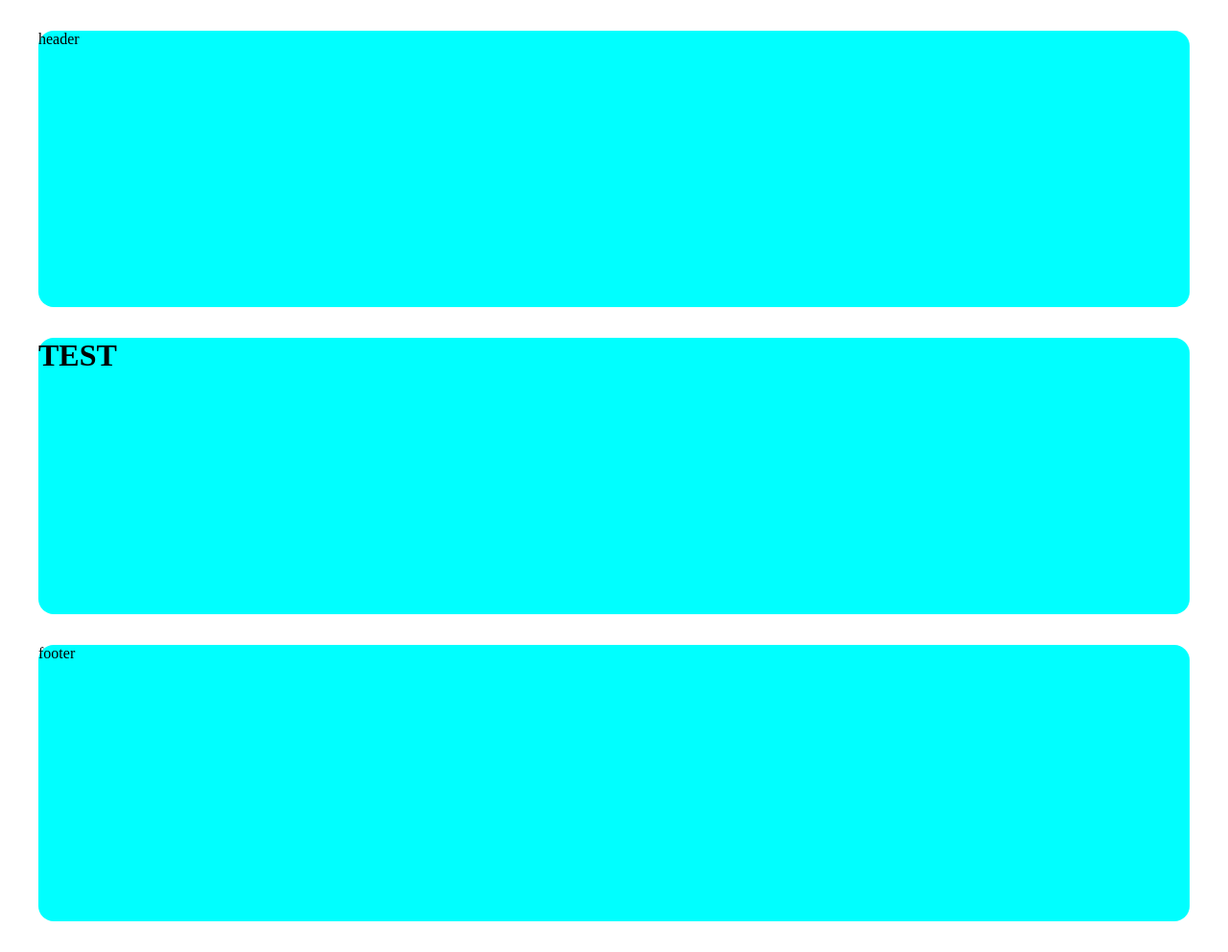
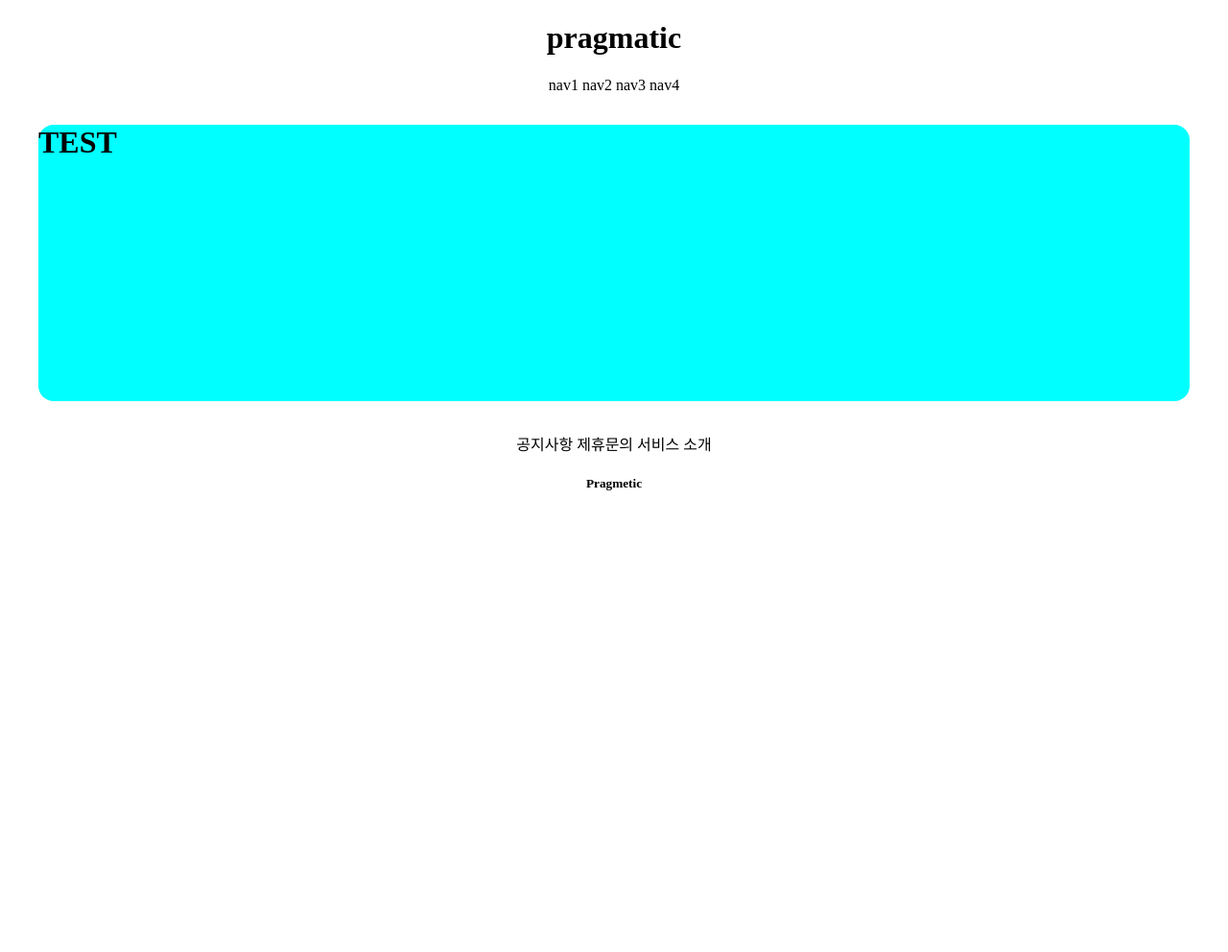
Before and after one commit to gyullo18/gis_1ban, a Django app: page /accounts/hello_world/ in a window 1280 px wide. Shown: the whole page at 96% size. After the commit the page ends 511 px from the top, so only its background shows below. Run offline with Django 3.2, Linux system fonts and the light colour scheme; parts of the project's set-up code (start-up, migrations or seed data) failed here and were passed over.

Commit message:
7/5 1ban class commit 2

```diff
--- a/templates/footer.html
+++ b/templates/footer.html
@@ -1,3 +1,11 @@
-<div style = 'height : 18rem; background-color : aqua; margin : 2rem; border-radius: 1rem;'>
-footer
+<div style = 'text-align:center'>
+
+    <div>
+        <span>공지사항</span>
+        <span>제휴문의</span>
+        <span>서비스 소개</span>
+    </div>
+    <div>
+        <h5>Pragmetic</h5>
+    </div>
 </div>
--- a/templates/header.html
+++ b/templates/header.html
@@ -1,3 +1,14 @@
-<div style = 'height : 18rem; background-color : aqua; margin : 2rem; border-radius:1rem;'>
-header
+<div style = 'text-align: center'>
+
+    <div>
+        <h1>pragmatic</h1>
+    </div>
+    <div>
+        <span>nav1</span>
+        <span>nav2</span>
+        <span>nav3</span>
+        <span>nav4</span>
+    </div>
+
+
 </div>
```
